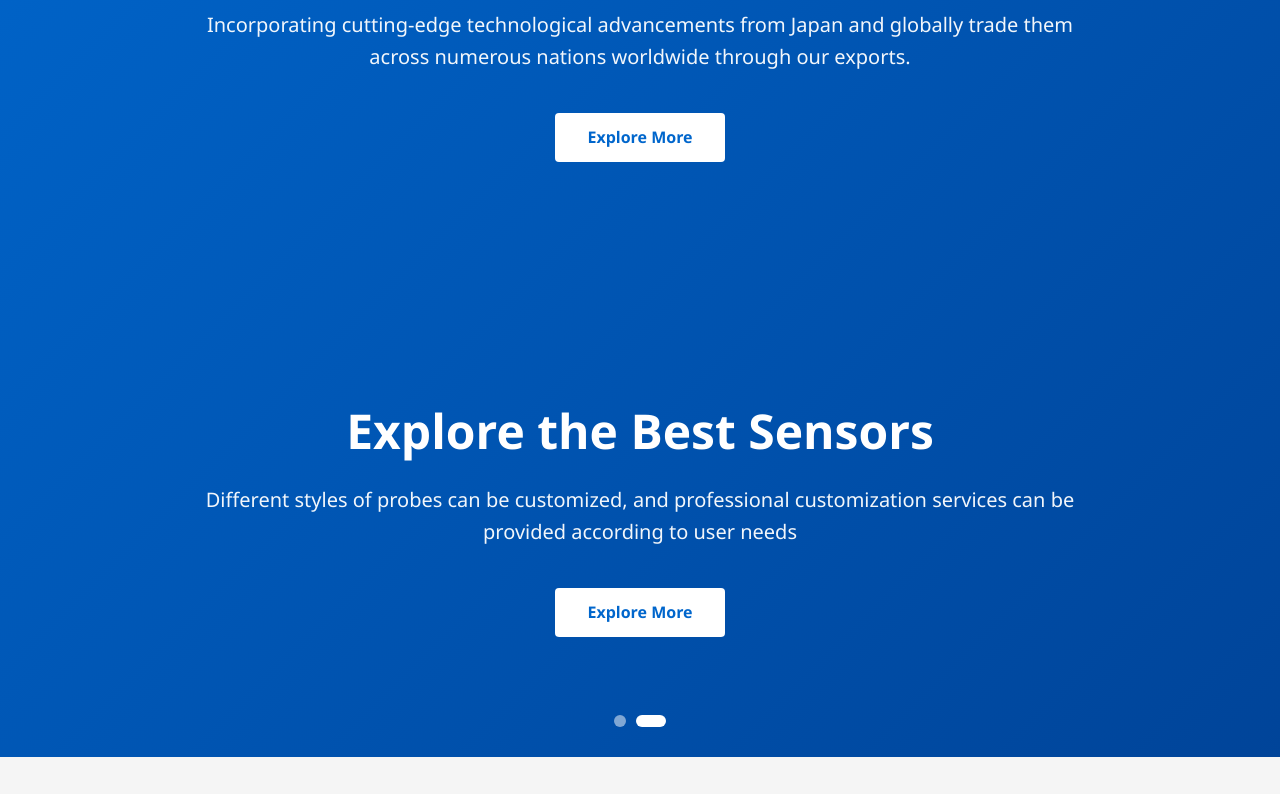
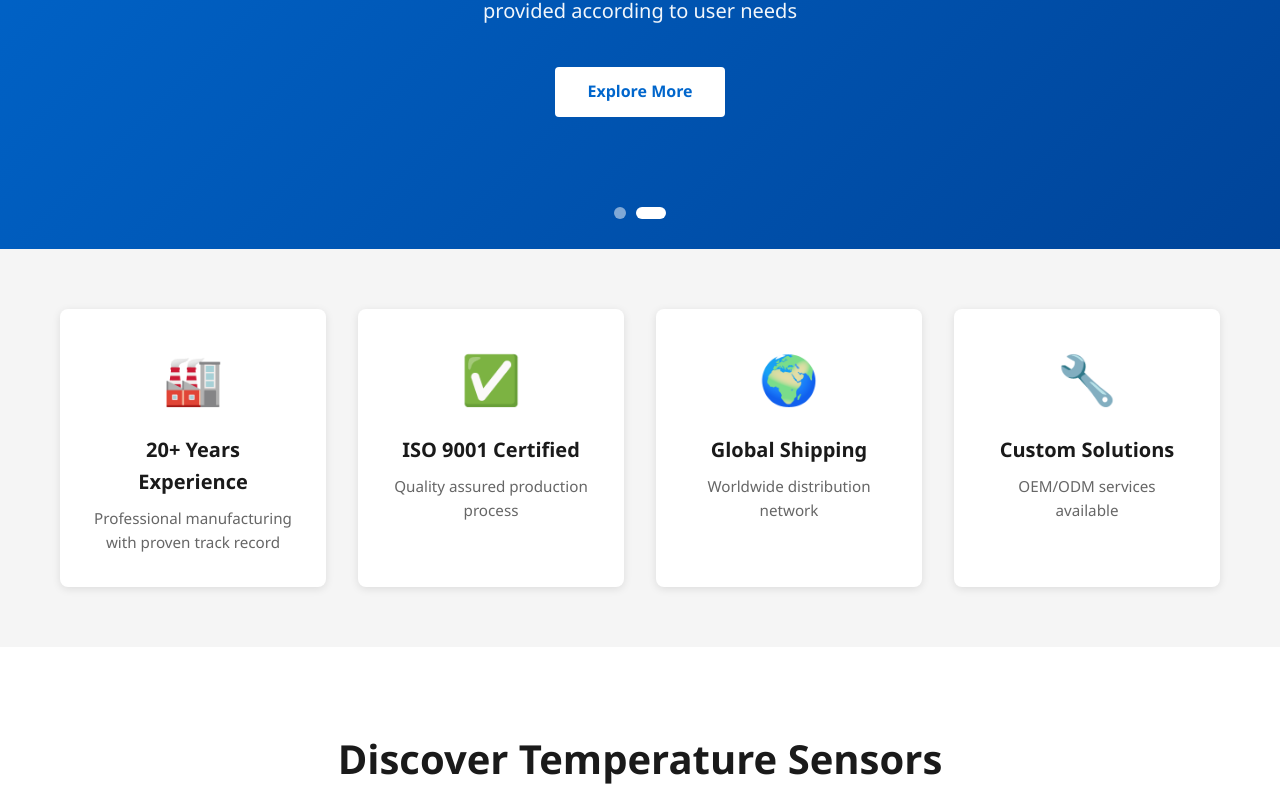
Before and after one commit to JIMMY82123/ntcprobe, a website: page index.html in a window 1280 px wide. Shown: the part 381-1175 px from the top of the page. Drawn offline with Linux system fonts and the light colour scheme.

Commit message:
Fix hero slider CSS - Only show one slide at a time

```diff
--- a/css/style.css
+++ b/css/style.css
@@ -201,6 +201,19 @@ body {
     width: 100%;
     padding: 120px 20px;
     text-align: center;
+    display: none;
+    position: absolute;
+    top: 0;
+    left: 0;
+    width: 100%;
+    opacity: 0;
+    transition: opacity 0.5s ease-in-out;
+}
+
+.hero-slide.active {
+    display: block;
+    position: relative;
+    opacity: 1;
 }
 
 .hero-content {
```
